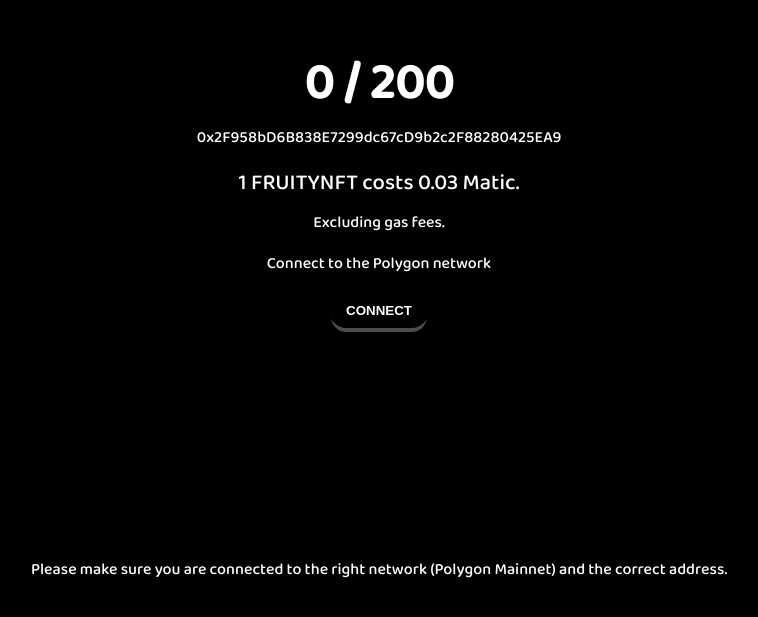
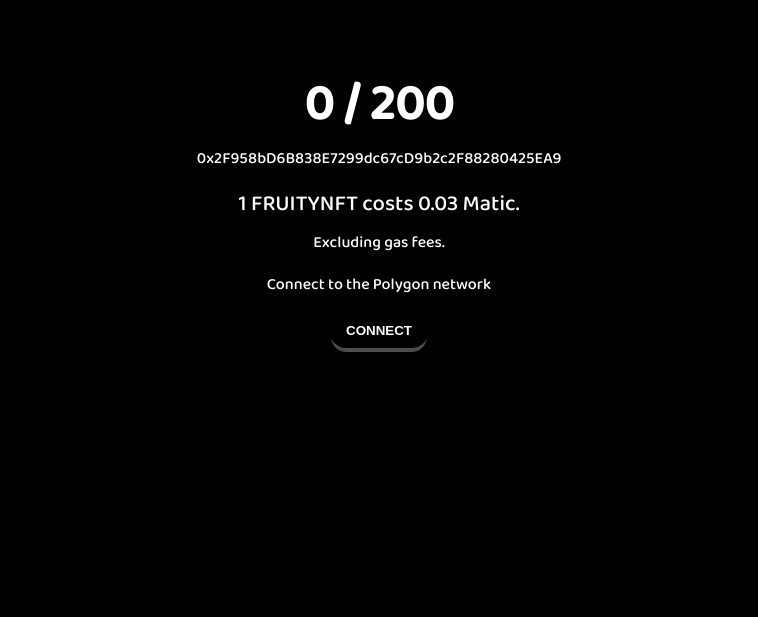
Before and after one commit to Envyco/SeaScream, a React (Create React App) app: page / in a window 1280 px wide. Shown: the part 177-794 px from the top of the page, without its empty margins (261-1019 px from the left). Built offline with nearby package versions, Linux system fonts and the light colour scheme.

Commit message:
Add files via upload

```diff
--- a/src/App.js
+++ b/src/App.js
@@ -381,19 +381,7 @@
 
         </ResponsiveWrapper>
         <s.SpacerMedium />
-        <s.Container jc={"center"} ai={"center"} style={{ width: "70%" }}>
-          <s.TextDescription
-            style={{
-              textAlign: "center",
-              color: "var(--primary-text)",
-            }}
-          >
-            Please make sure you are connected to the right network (
-            {CONFIG.NETWORK.NAME} Mainnet) and the correct address.
-          </s.TextDescription>
-          <s.SpacerSmall />
 
-        </s.Container>
       </s.Container>
     </s.Screen>
   );
```
